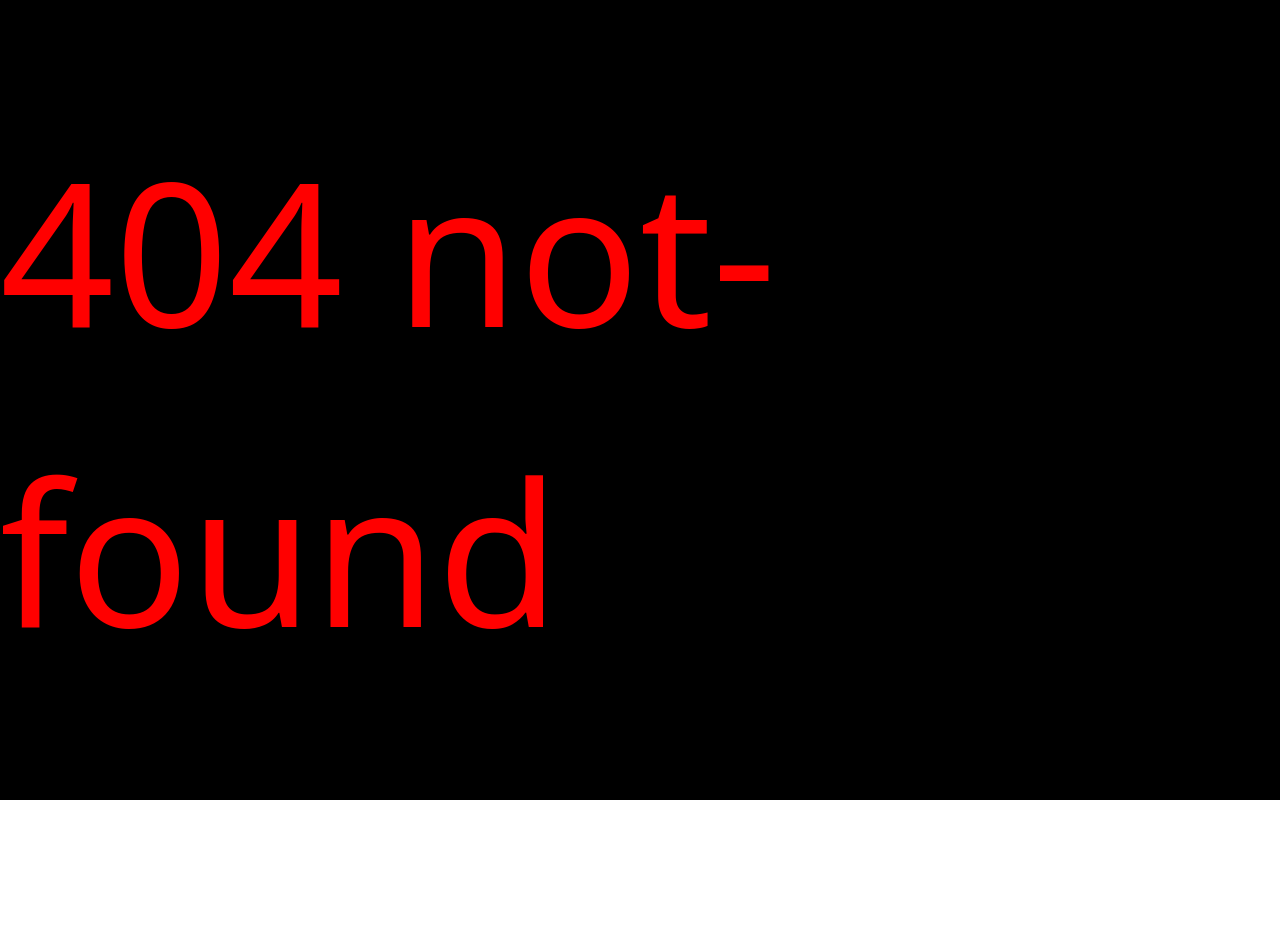
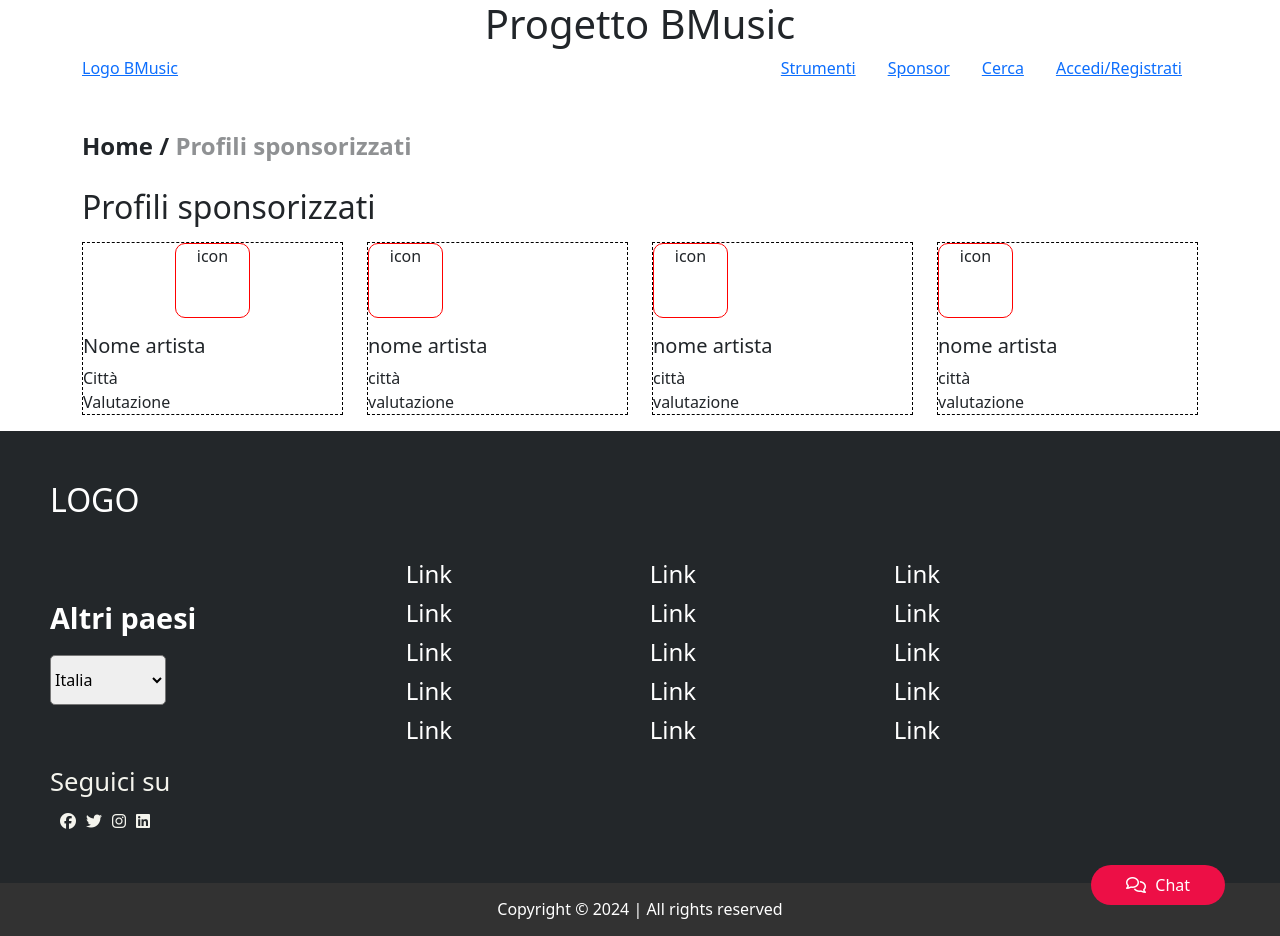
Before and after one commit to maicolkutchoukov/boolean-final-project-frontend, a Vue app: page /sponsor in a window 1280 px wide. Before the commit the page ends 800 px from the top, so only its background shows below. Built offline with nearby package versions, Linux system fonts and the light colour scheme.

Commit message:
Add ruoter-link and add SponsorPage

```diff
--- a/src/components/AppHeader.vue
+++ b/src/components/AppHeader.vue
@@ -20,6 +20,7 @@ export default {
             <div class="d-flex">
 
                 <router-link :to="{ name: 'instrumental' }" class="px-3">Strumenti</router-link>
+                <router-link :to="{ name: 'sponsor' }" class="px-3">Sponsor</router-link>
                 <router-link :to="{ name: 'search' }" class="px-3">Cerca</router-link>
                 <router-link :to="{ name: 'login' }" class="px-3">Accedi/Registrati</router-link>
 
--- a/src/pages/HomePage.vue
+++ b/src/pages/HomePage.vue
@@ -107,7 +107,7 @@ export default {
             <!-- Button Single Card -->
             <div class="d-flex justify-content-center">
                 <div id="button-musicians" class="text-center mt-3 w-25">
-                    <router-link :to="{ name: 'search' }" class="text-link px-3">Sei un musicista?</router-link>
+                    <router-link :to="{ name: 'search' }" class="text-link px-3">Cerca musicisti</router-link>
                 </div>
             </div>
 
--- /dev/null
+++ b/src/pages/SponsorPage.vue
@@ -0,0 +1,106 @@
+<script>
+
+</script>
+
+<template>
+    <div class="container">
+        <div class="fw-bold fs-4 mb-4">
+            Home / <span class="opacity-50">Profili sponsorizzati</span>
+        </div>
+        <h2 class="mb-3">
+            Profili sponsorizzati
+        </h2>
+
+        <div class="row">
+            <div class="col-3">
+                <div class="sponsor-user mb-3">
+                    <div class="card-result">
+                        <!--card-->
+                        <div class="card-result-top d-flex justify-content-center">
+                            <div class="user-icon">icon</div>
+                        </div>
+
+                        <div class="card-result-bottom mt-3">
+                            <h5>Nome artista</h5>
+                            <div>Città</div>
+                            <div>Valutazione</div>
+                        </div>
+                        <!--
+                            aggiungere dettagli per caratterizzare profilo con sponsor (bordo marcato|bedge)
+                        -->
+                    </div>
+                </div>
+            </div>
+
+            <div class="col-3">
+                <div class="sponsor-user mb-3">
+                    <div class="card-result d-flex flex-column">
+                        <div class="card-result-top">
+                            <div class="user-icon">icon</div>
+                        </div>
+
+                        <div class="card-result-bottom mt-3">
+                            <h5>nome artista</h5>
+                            <div>città</div>
+                            <div>valutazione</div>
+                        </div>
+
+                    </div>
+                </div>
+            </div>
+
+            <div class="col-3">
+                <div class="sponsor-user mb-3">
+                    <div class="card-result d-flex flex-column">
+                        <div class="card-result-top">
+                            <div class="user-icon">icon</div>
+                        </div>
+
+                        <div class="card-result-bottom mt-3">
+                            <h5>nome artista</h5>
+                            <div>città</div>
+                            <div>valutazione</div>
+                        </div>
+
+                    </div>
+                </div>
+            </div>
+
+            <div class="col-3">
+                <div class="sponsor-user mb-3">
+                    <div class="card-result d-flex flex-column">
+                        <div class="card-result-top">
+                            <div class="user-icon">icon</div>
+                        </div>
+
+                        <div class="card-result-bottom mt-3">
+                            <h5>nome artista</h5>
+                            <div>città</div>
+                            <div>valutazione</div>
+                        </div>
+
+                    </div>
+                </div>
+            </div>
+        </div>
+    </div>
+    <div class="scroll-watcher"></div>
+
+</template>
+
+<style lang="scss" scoped>
+
+.sponsor-user {
+    min-height: 100px;
+    min-width: 100px;
+    border: 1px dashed black;
+}
+
+.user-icon {
+    text-align: center;
+    border: 1px solid red;
+    height: 75px;
+    width: 75px;
+    border-radius: 10px;
+}
+</style>
--- a/src/router.js
+++ b/src/router.js
@@ -5,6 +5,7 @@ import HomePage from './pages/HomePage.vue'
 import HomePage2 from './pages/HomePage2.vue'
 import AboutUsPage from './pages/AboutUsPage.vue'
 import InstrumentPage from './pages/InstrumentPage.vue'
+import SponsorPage from './pages/SponsorPage.vue'
 import LoginPage from './pages/LoginPage.vue'
 import SearchPage from './pages/SearchPage.vue'
 import RegistrationPage from './pages/RegistrationPage.vue'
@@ -35,6 +36,11 @@ const router = createRouter({
             component: InstrumentPage
         },
         {
+            path: '/sponsor',
+            name: 'sponsor',
+            component: SponsorPage
+        },
+        {
             path: '/login',
             name: 'login',
             component: LoginPage
```
